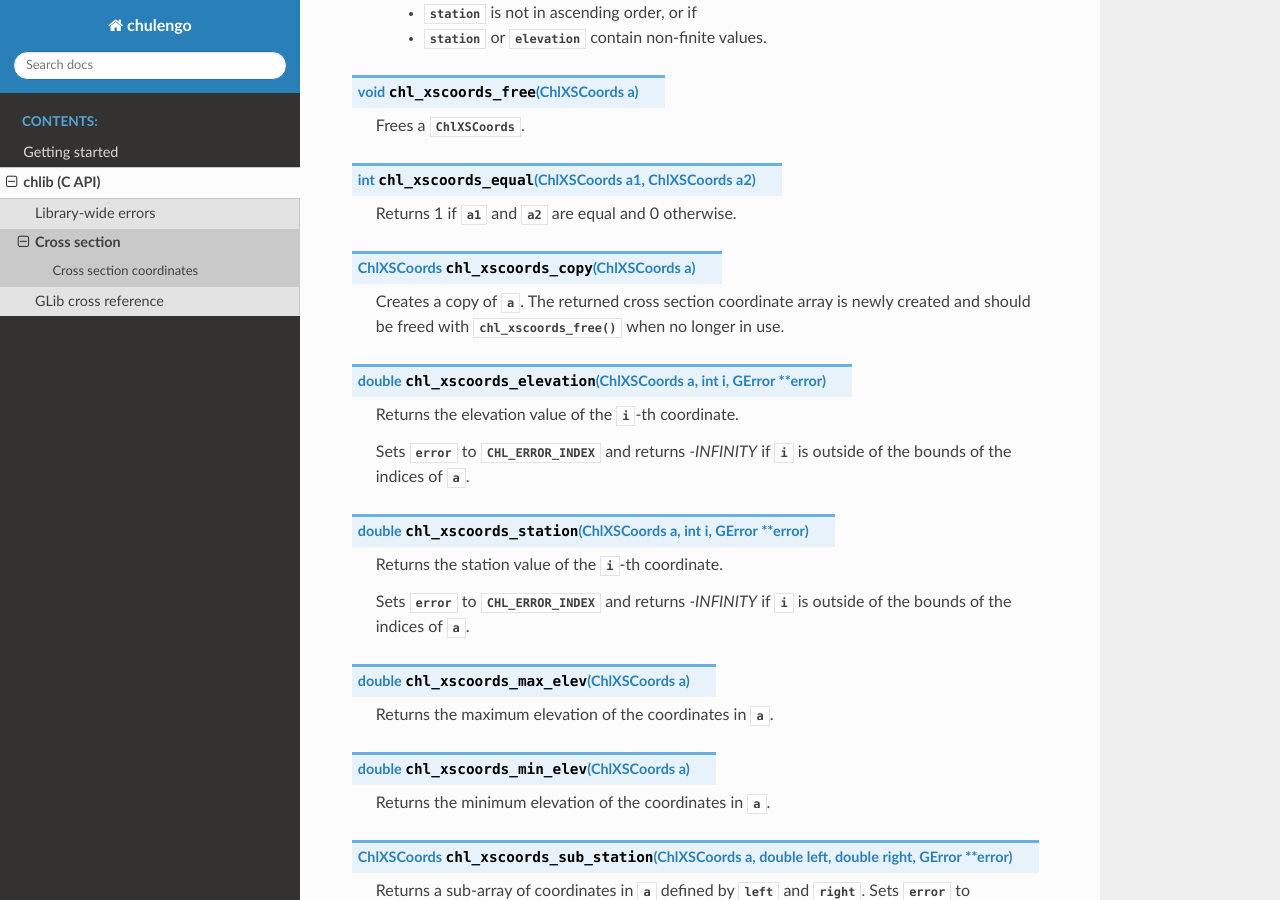
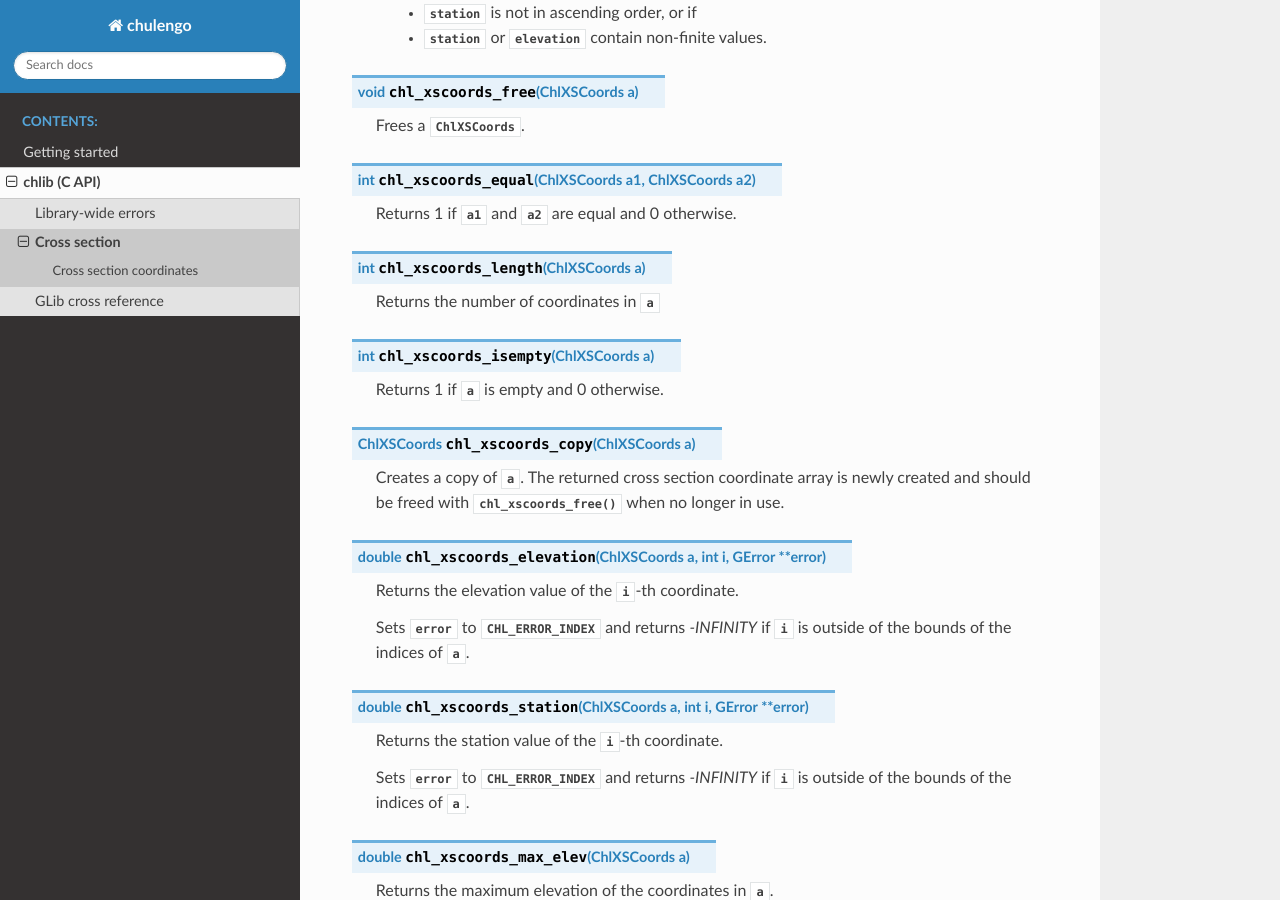
Before and after one commit to mmdski/chulengo, a Sphinx documentation site: the page built from docs/chlib/crosssection.rst, in a window 1280 px wide and 900 px high, scrolled down 630 px. Built offline with Sphinx 7.4.7 and the Read the Docs theme 2.0.0, drawn with Linux system fonts in a browser that asks for light colours.

Commit message:
add docs for xscoords length and isempty

```diff
--- a/docs/chlib/crosssection.rst
+++ b/docs/chlib/crosssection.rst
@@ -39,6 +39,14 @@ Cross section coordinates
 
     Returns 1 if :c:data:`a1` and :c:data:`a2` are equal and 0 otherwise.
 
+.. c:function:: int chl_xscoords_length (ChlXSCoords a)
+
+    Returns the number of coordinates in :c:data:`a`
+
+.. c:function:: int chl_xscoords_isempty (ChlXSCoords a)
+
+    Returns 1 if :c:data:`a` is empty and 0 otherwise.
+
 .. c:function:: ChlXSCoords chl_xscoords_copy (ChlXSCoords a)
 
     Creates a copy of :c:data:`a`. The returned cross section coordinate array
```
